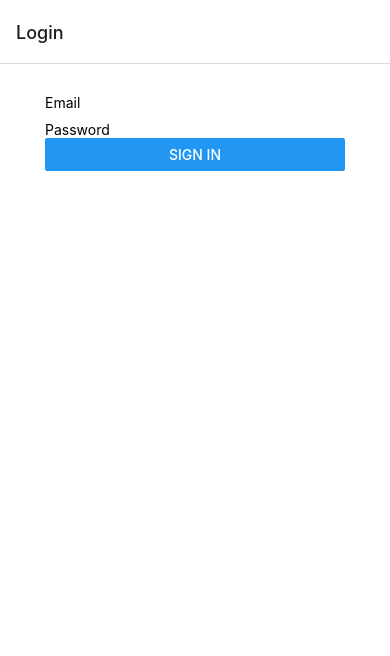
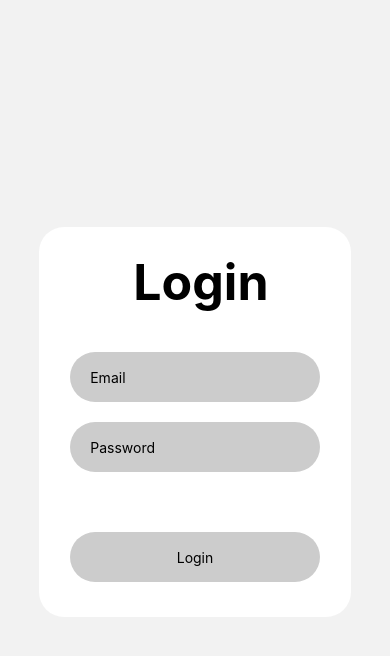
Before and after one commit to VHGC1/pontoceub-mobile, a React Native app: screen /Login in a window 390 px wide. Shown: the top 656 px of the page. Built offline with nearby package versions, Linux system fonts and the light colour scheme.

Commit message:
feature/login-screen

```diff
--- a/App.tsx
+++ b/App.tsx
@@ -24,14 +24,18 @@ export const Layout = () => {
       <Stack.Navigator>
         {authState?.authenticated ? (
           <Stack.Screen
-          name="Home"
-          component={Home}
-          options={{
-            headerRight: () => <Button onPress={onLogout} title="Sign Out"/>
-          }}
+            name="Home"
+            component={Home}
+            options={{
+              headerRight: () => <Button onPress={onLogout} title="Sign Out" />,
+            }}
           ></Stack.Screen>
         ) : (
-          <Stack.Screen name="Login" component={Login}></Stack.Screen>
+          <Stack.Screen
+            name="Login"
+            component={Login}
+            options={{ headerShown: false }}
+          ></Stack.Screen>
         )}
       </Stack.Navigator>
     </NavigationContainer>
--- a/app/screens/Home.tsx
+++ b/app/screens/Home.tsx
@@ -1,10 +1,14 @@
-import { View, Text } from 'react-native'
+import { StyleSheet, Text, View, Button } from "react-native";
 import React, { useEffect } from 'react'
 import { API_URL } from '../context/AuthContext'
 import axios from 'axios'
 import * as SecureStore from "expo-secure-store";
 
 const Home = () => {
+  useEffect(() => {
+    axios.get(`${API_URL}/classes/1`).then(r => console.log(r.data));
+  }, [])
+
   return (
     <View>
       <Text>Home</Text>
@@ -12,4 +16,7 @@ const Home = () => {
   )
 }
 
+const styles = StyleSheet.create({
+});
+
 export default Home;
--- a/app/screens/Login.tsx
+++ b/app/screens/Login.tsx
@@ -1,4 +1,11 @@
-import { StyleSheet, Text, View, Button, TextInput } from "react-native";
+import {
+  StyleSheet,
+  Text,
+  View,
+  Button,
+  TextInput,
+  TouchableOpacity,
+} from "react-native";
 import React, { useState } from "react";
 import { useAuth } from "../context/AuthContext";
 
@@ -6,37 +13,47 @@ const Login = () => {
   const { onLogin } = useAuth();
   const [email, setEmail] = useState("");
   const [password, setPassword] = useState("");
+  const [showPassword, setShowPassord] = useState(true);
 
   const login = async () => {
     const result = await onLogin!(email, password);
     if (result && result.error) {
-      console.log(result)
+      console.log(result);
       alert(result.msg);
     }
   };
 
   return (
     <View style={styles.container}>
+      <View style={styles.box}>
+        <Text style={styles.title}> Login</Text>
 
-      <View style={styles.controls}>
+        <View style={styles.inputView}>
           <TextInput
             placeholder="Email"
-          style={styles.control}
+            style={styles.inputText}
             value={email}
             onChangeText={(text) => setEmail(text)}
+            selectionColor={'#000'}
             autoCapitalize="none"
           />
+        </View>
 
+        <View style={styles.inputView}>
           <TextInput
-          style={styles.control}
+            style={styles.inputText}
             placeholder="Password"
             value={password}
             onChangeText={(text) => setPassword(text)}
-          secureTextEntry={true}
+            selectionColor={'#000'}
+            secureTextEntry={showPassword}
             autoCapitalize="none"
           />
+        </View>
 
-        <Button title="Sign in" onPress={login} />
+        <TouchableOpacity style={styles.loginBtn} onPress={login}>
+          <Text>Login</Text>
+        </TouchableOpacity>
       </View>
     </View>
   );
@@ -45,26 +62,51 @@ const Login = () => {
 const styles = StyleSheet.create({
   container: {
     flex: 1,
-    paddingTop: 20,
+    alignItems: "center",
+    justifyContent: "center"
+  },
+
+  box: {
     backgroundColor: "#fff",
+    width: "80%",
+    borderRadius: 25,
     alignItems: "center",
     justifyContent: "center",
+    paddingTop: 25,
+    paddingBottom: 25,
   },
 
-  controls: {
-    flex: 1,
+  title: {
+    fontWeight: "bold",
+    fontSize: 50,
+    color: "#000",
+    marginBottom: 40,
   },
 
-  control: {
-    marginTop: 10,
-    minWidth: 300,
+  inputView: {
+    width: "80%",
+    backgroundColor: "#ccc",
+    borderRadius: 25,
+    height: 50,
+    marginBottom: 20,
+    justifyContent: "center",
+    padding: 20,
   },
 
-  error: {
-    marginTop: 10,
-    padding: 10,
-    color: "#fff",
-    backgroundColor: "#D54826FF",
+  inputText: {
+    height: 50,
+    color: "#000",
+  },
+
+  loginBtn: {
+    width: "80%",
+    backgroundColor: "#ccc",
+    borderRadius: 25,
+    height: 50,
+    alignItems: "center",
+    justifyContent: "center",
+    marginTop: 40,
+    marginBottom: 10,
   },
 });
 
```
Lines whose indentation alone changed are shown as unchanged.
